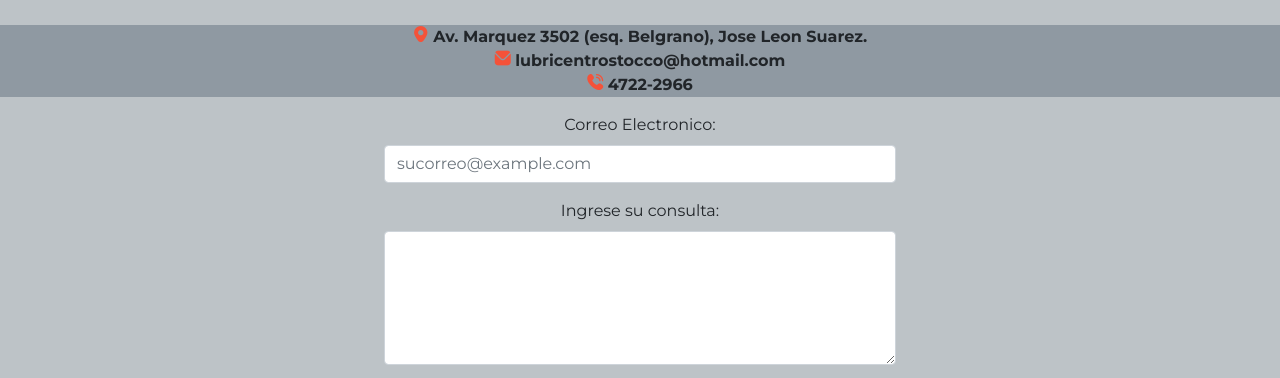
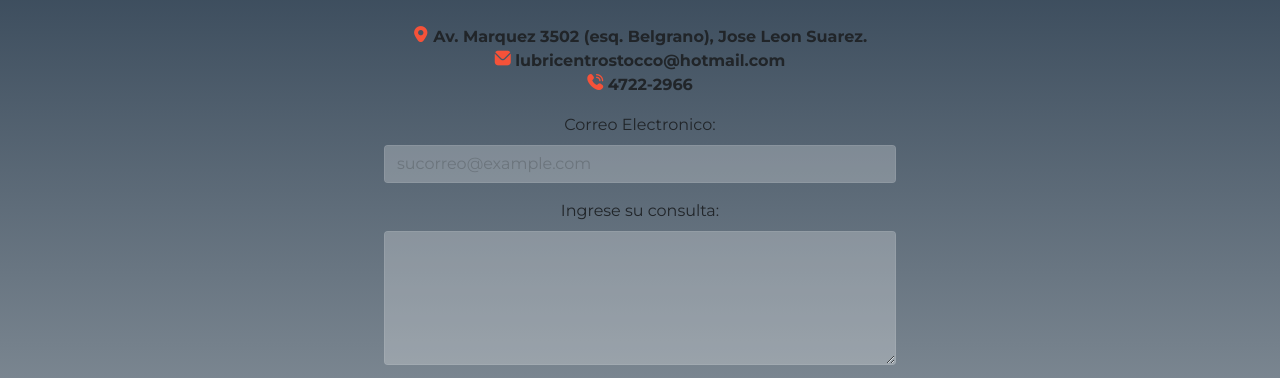
Before and after one commit to Poly93/JavaScript, a website: page pages/contacto.html in a window 1280 px wide. Shown: the part 320-698 px from the top of the page. Drawn offline with nearby package versions, Linux system fonts and the light colour scheme.

Commit message:
modif section contact

```diff
--- a/pages/contacto.html
+++ b/pages/contacto.html
@@ -59,11 +59,11 @@
         <p><i style="color:#f55239" class="fi fi-sr-marker"></i>   Av. Marquez 3502 (esq. Belgrano), Jose Leon Suarez.<br><i style="color:#f55239" class="fi fi-sr-envelope"></i>   lubricentrostocco@hotmail.com<br><i style="color:#f55239" class="fi fi-sr-phone-call"></i>   4722-2966</p>
         <div data-aos="zoom-in" data-aos-duration="1000" class="mb-3">
           <label for="exampleFormControlInput1" class="form-label">Correo Electronico:</label>
-          <input type="email" class="form-control anchoModif-form" id="email" placeholder="sucorreo@example.com">
+          <input type="email" class="form-control formColor-modif anchoModif-form" id="email" placeholder="sucorreo@example.com">
         </div>
         <div data-aos="zoom-in" data-aos-duration="1500" class="mb-3">
           <label for="exampleFormControlTextarea1" class="form-label">Ingrese su consulta:</label>
-          <textarea class="form-control anchoModif-form" id="message" rows="5"></textarea>
+          <textarea class="form-control formColor-modif anchoModif-form" id="message" rows="5"></textarea>
         </div>
         <div data-aos="zoom-in" data-aos-duration="2000">
           <button type="button" class="btn btn-outline-dark">Enviar</button>
--- a/scss/componentes/_contacto.scss
+++ b/scss/componentes/_contacto.scss
@@ -1,6 +1,4 @@
-.sectionContacto{
-    background-color: nth($coloresSitio, 4);
-    .titContacto{
+.titContacto{
         text-decoration: none;
         margin: 30px auto;
         padding: 10px;
@@ -11,7 +9,7 @@
         font-size: $fszContacto;
         &:hover{
             background-color: nth($coloresSitio, 2);
-            text-decoration:underline;
+            cursor: pointer;
         }
         @media screen and (max-width: 420px){
             width: 100%;
@@ -20,11 +18,10 @@
             font-size: nth($sizes, 2);
     }
 }
-    p{
-        font-weight: 600;
-        @include infoContacto($fszparrafos, $colorCajaInfo)
-        }
-    }
+p{
+    font-weight: 600;
+    @include infoContacto($fszparrafos, none)
+}
 
 .iframe2-responsive {
     margin-top: 1rem;
@@ -51,3 +48,9 @@
     width: 40%;
     margin: 0 auto;
 }
+
+.formColor-modif{
+    background-color: #ffffff40;
+    border: 1px #ffffff50 solid;
+    transition: border-color 6s ease-in-out,box-shadow 1s ease-in-out;
+}
```
Also changed, not shown: css/styles.css.
